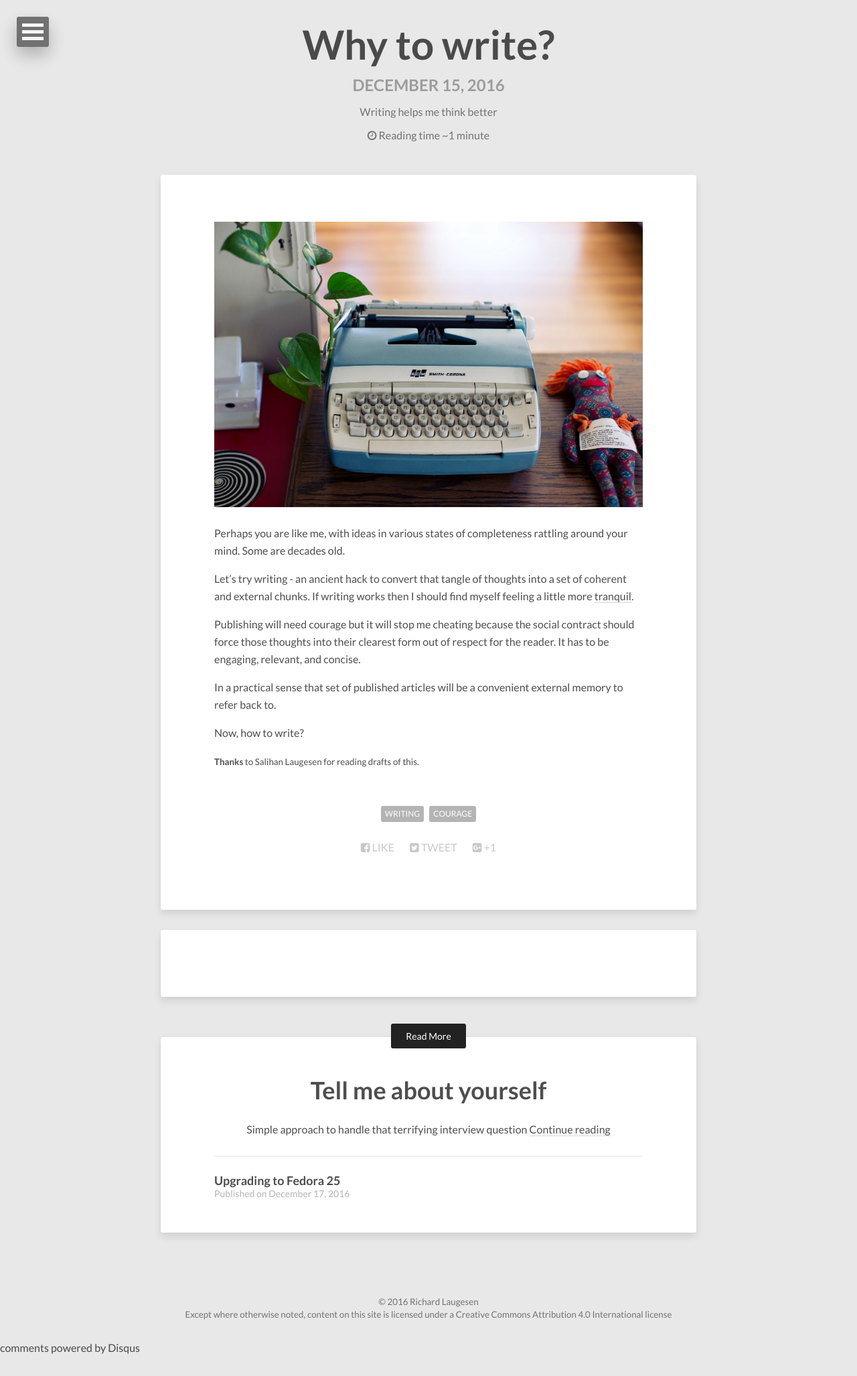
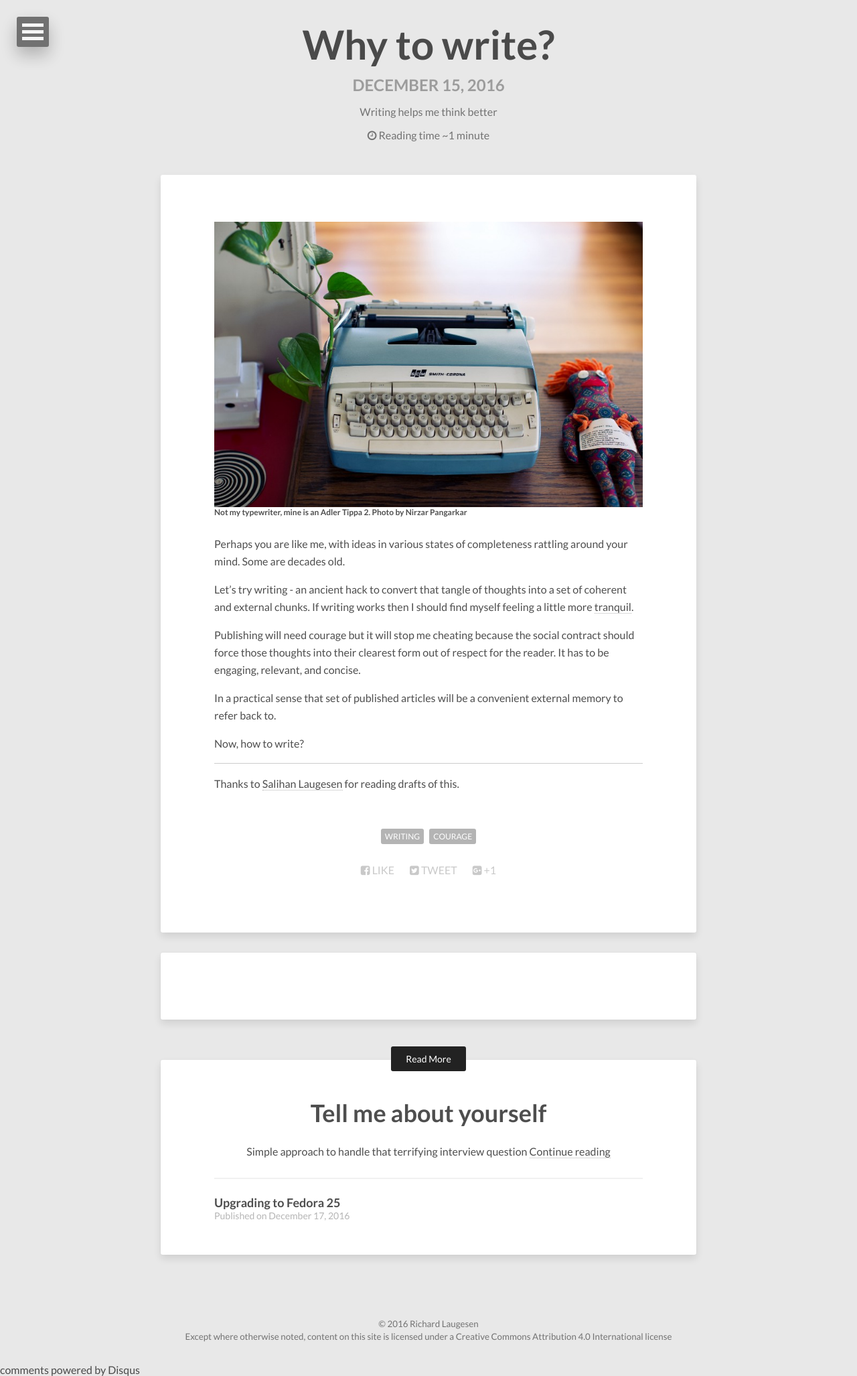
Before and after one commit to richardlaugesen/richardlaugesen, a Jekyll site: the page built from _posts/2016-12-15-why-to-write.md, in a window 1280 px wide. Shown: the whole page at 67% size. Built offline with Jekyll 4.4.1, drawn with Linux system fonts in a browser that asks for light colours; nearby versions of some CDN libraries; comment, search, counter and statistics services are not loaded; before the commit the page ends 2021 px from its top, so only the background shows below that.

Commit message:
Add captions to post images

```diff
--- a/_posts/2016-12-15-why-to-write.md
+++ b/_posts/2016-12-15-why-to-write.md
@@ -10,7 +10,8 @@ tags:
  - Courage
 ---
 
-![Not my typewriter, mine is an Adler Tippa 2. https://unsplash.com/photos/HbbHfXvb6Xw](/images/typewriter.jpg "Not my typewriter, mine is an Adler Tippa 2. https://unsplash.com/photos/HbbHfXvb6Xw")
+![](/images/typewriter.jpg)
+*Not my typewriter, mine is an Adler Tippa 2. [Photo](https://unsplash.com/photos/HbbHfXvb6Xw) by [Nirzar Pangarkar](http://twitter.com/nirzardp)*
 
 Perhaps you are like me, with ideas in various states of completeness rattling around your mind. Some are decades old.
 
@@ -22,4 +23,6 @@ In a practical sense that set of published articles will be a convenient externa
 
 Now, how to write?
 
-<small>**Thanks** to [Salihan Laugesen](https://ecoyarns.com.au) for reading drafts of this.</small>
+---
+
+Thanks to [Salihan Laugesen](https://ecoyarns.com.au) for reading drafts of this.
--- a/_sass/_typography.scss
+++ b/_sass/_typography.scss
@@ -40,7 +40,7 @@ a {
 	}
 
 	&:hover {
-		color: darken($link-color, 20);
+	        color: darken($link-color, 20);
 	}
 
 	&:focus {
@@ -139,3 +139,11 @@ pre {
 		border-radius: 4px;
 	}
 }
+
+// image captions
+img + em {
+    display: block;
+    font-style: normal;
+    font-weight: bold;
+    font-size: 0.6em;
+}
```
Also changed, not shown: _posts/2016-12-17-fedora-25-upgrade.md (+2 -1 lines), _posts/2016-12-18-tell-me-about-yourself.md (+5 -2 lines).
